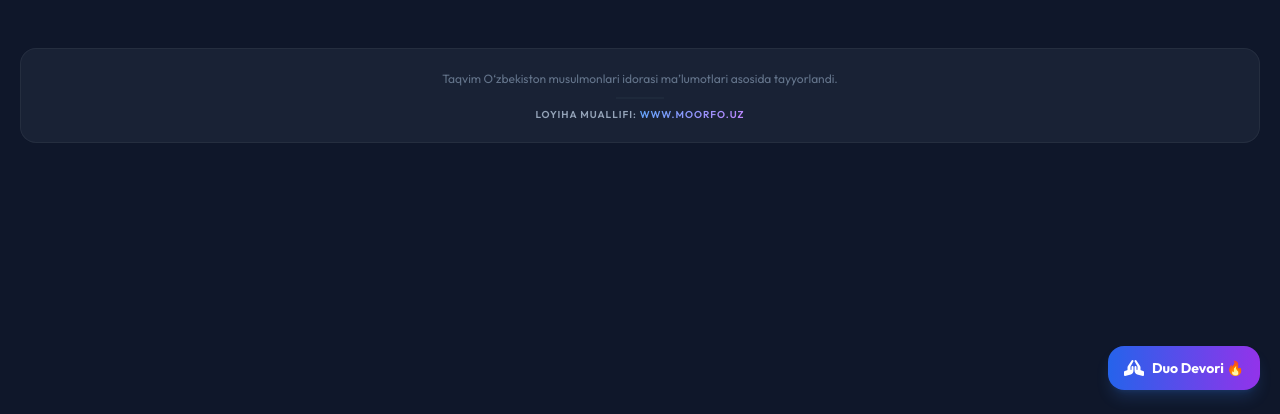
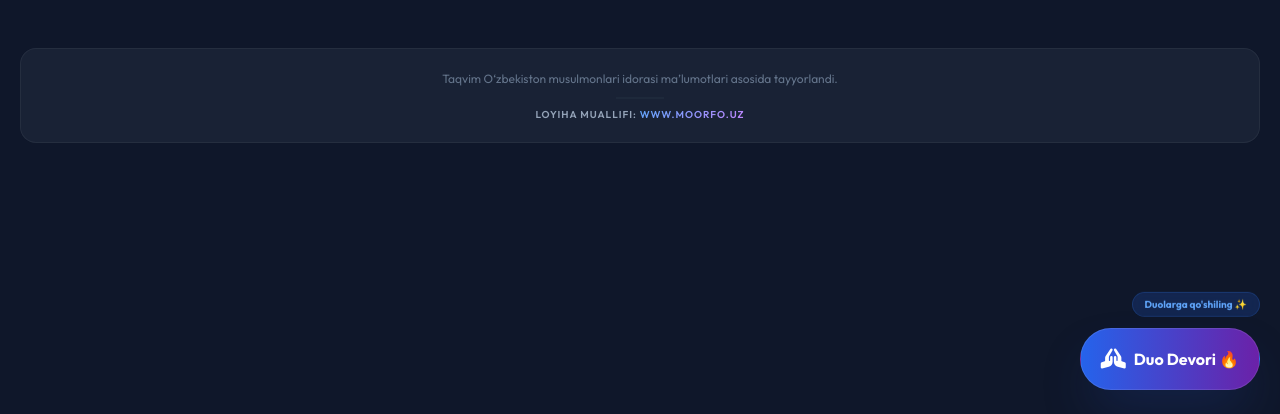
Before and after one commit to QuvonchbekBobojonov/ramazon2026, a FastAPI app: template templates/calendar.html in a window 1280 px wide. Shown: the part 386-800 px from the top of the page. Run offline with FastAPI, Linux system fonts and the light colour scheme; the template is opened without the code that fills it, so the values that code supplies are empty; parts of the project's set-up code (start-up, migrations or seed data) failed here and were passed over; some libraries are stand-ins or nearby versions.

Commit message:
style: add attention-grabbing bounce message to Duo Devori floating button

```diff
--- a/templates/calendar.html
+++ b/templates/calendar.html
@@ -140,11 +140,15 @@
     </div>
 
     <!-- Floating Duo Devori Button -->
-    <div class="fixed bottom-6 right-5 z-20">
+    <div class="fixed bottom-6 right-5 z-20 flex flex-col items-end gap-2">
+        <div
+            class="bg-blue-600/20 text-blue-400 text-[10px] font-bold px-3 py-1 rounded-full border border-blue-500/20 backdrop-blur-sm animate-bounce">
+            Duolarga qo'shiling ✨
+        </div>
         <a href="/prayers?user_id={{ user_id }}"
-            class="flex items-center gap-2 bg-gradient-to-r from-blue-600 to-purple-600 text-white px-4 py-3 rounded-2xl shadow-lg shadow-blue-500/20 hover:scale-105 active:scale-95 transition-all">
-            <i class="fas fa-hands-praying"></i>
-            <span class="text-sm font-bold">Duo Devori 🔥</span>
+            class="flex items-center gap-2 bg-gradient-to-r from-blue-600 to-purple-800 text-white px-5 py-4 rounded-[2rem] shadow-2xl shadow-blue-900/40 hover:scale-110 active:scale-95 transition-all border border-white/10">
+            <i class="fas fa-hands-praying text-xl"></i>
+            <span class="text-base font-bold">Duo Devori 🔥</span>
         </a>
     </div>
 
```
